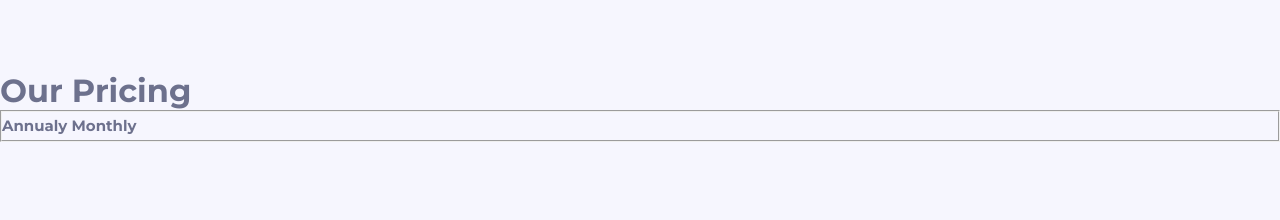
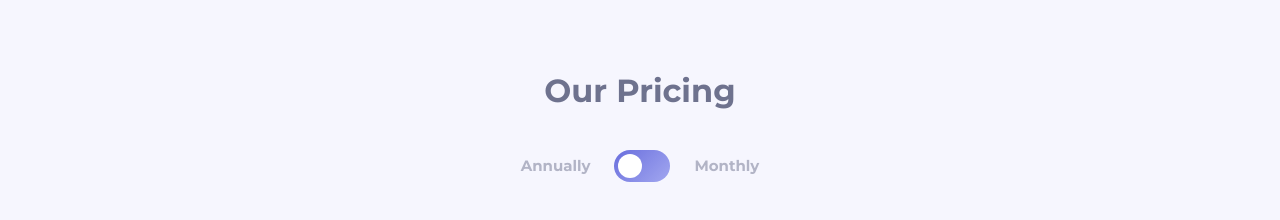
Before and after one commit to diogohenriquesc/fm-pricing-component, a website: page index.html in a window 1280 px wide. Drawn offline with Linux system fonts and the light colour scheme.

Commit message:
Heading and switcher added

```diff
--- a/gulpfile.js
+++ b/gulpfile.js
@@ -33,6 +33,8 @@ function browserSyncServe(cb) {
 		notify: false,
 		scrollRestoreTechnique: 'cookie',
 		online: false,
+		ghostMode: false,
+		open: false,
 	});
 	cb();
 }
--- a/index.html
+++ b/index.html
@@ -16,9 +16,18 @@
     <section class="component">
       <div class="component__header">
         <h2 class="component__title">Our Pricing</h2>
-        <fieldset class="compoennt__controls">
-          <label for="">Annualy</label>
-          <label for="">Monthly</label>
+        <fieldset class="component__controls" aria-label="pricing switcher" role="radiogroup">
+          <div class="pricing-toggle">
+            <label for="annually">Annually</label>
+            <span class="pricing-toggle__wrapper">
+              <input type="radio" name="pricing" id="annually" checked>
+              <input type="radio" name="pricing" id="monthly">
+
+              <span class="pricing-toggle__background" aria-hidden="true"></span>
+              <span class="pricing-toggle__switcher" aria-hidden="true"></span>
+            </span>
+            <label for="monthly">Monthly</label>
+          </div>
         </fieldset>
       </div>
 
--- a/src/scss/abstracts/_variables.scss
+++ b/src/scss/abstracts/_variables.scss
@@ -1,6 +1,7 @@
-$clr-neutral-1: hsla(0, 0%, 100%, 1);
-$clr-neutral-2: hsla(240, 78%, 98%, 1);
-$clr-solid-1: hsla(232, 13%, 49%, 1);
-$clr-accent: hsla(238, 63%, 64%, 1);
-$clr-accent-light: hsla(237, 73%, 79%, 1);
+$clr-neutral-1: rgb(255, 255, 255);
+$clr-neutral-2: rgb(246, 246, 254);
+$clr-solid-1: rgb(74, 77, 96);
+$clr-solid-2: rgb(110, 114, 142);
+$clr-accent: rgba(105, 110, 221, 1);
+$clr-accent-light: rgba(162, 167, 240, 1);
 $ff-montserrat: 'Montserrat', sans-serif;
--- a/src/scss/base/_typography.scss
+++ b/src/scss/base/_typography.scss
@@ -19,7 +19,7 @@ body {
   font-size: rem(15);
   line-height: get-line-height(rem(15), rem(28));
   font-family: $ff-montserrat;
-  color: $clr-solid-1;
+  color: $clr-solid-2;
 }
 
 a {
--- /dev/null
+++ b/src/scss/components/_component.scss
@@ -0,0 +1,16 @@
+@use '../abstracts/' as *;
+
+.component {
+
+  &__header {
+    text-align: center;
+  }
+
+  &__title {
+    margin-bottom: rem(40);
+  }
+
+  &__controls {
+    border: none;
+  }
+}
--- /dev/null
+++ b/src/scss/components/_index.scss
@@ -0,0 +1,2 @@
+@forward 'component';
+@forward 'switcher';
--- /dev/null
+++ b/src/scss/components/_switcher.scss
@@ -0,0 +1,57 @@
+@use '../abstracts/' as *;
+
+.pricing-toggle {
+  display: flex;
+  align-items: center;
+  justify-content: center;
+  gap: rem(24);
+
+  label {
+    color: rgba($clr-solid-2, 0.5);
+    cursor: pointer;
+  }
+
+  input[type="radio"] {
+    display: inline-block;
+    width: 50%;
+    height: 100%;
+    opacity: 0;
+    position: relative;
+    z-index: 1;
+    cursor: pointer;
+
+    &:focus ~ .pricing-toggle__switcher {
+      outline: 3px solid $clr-solid-1;
+    }
+  }
+
+  &__wrapper {
+    position: relative;
+    display: flex;
+    align-items: center;
+    justify-content: center;
+    width: rem(56);
+    height: rem(32);
+    border-radius: rem(16);
+    background-image: linear-gradient(135deg, $clr-accent 0%, $clr-accent-light 100%);
+  }
+
+  &__switcher {
+    display: block;
+    position: absolute;
+    top: rem(4);
+    left: rem(4);
+    width: rem(24);
+    height: rem(24);
+    border-radius: 50%;
+    z-index: 0;
+    background-color: $clr-neutral-1;
+    transition: all 250ms ease-out;
+  }
+
+  #monthly:checked ~ .pricing-toggle__switcher {
+    right: rem(4);
+    left: 50%;
+  }
+
+}
--- a/src/scss/main.scss
+++ b/src/scss/main.scss
@@ -1,3 +1,4 @@
 @use 'abstracts';
 @use 'base';
+@use 'components';
 @use 'layout';
```
Also changed, not shown: dist/main.css, 1 other file.
